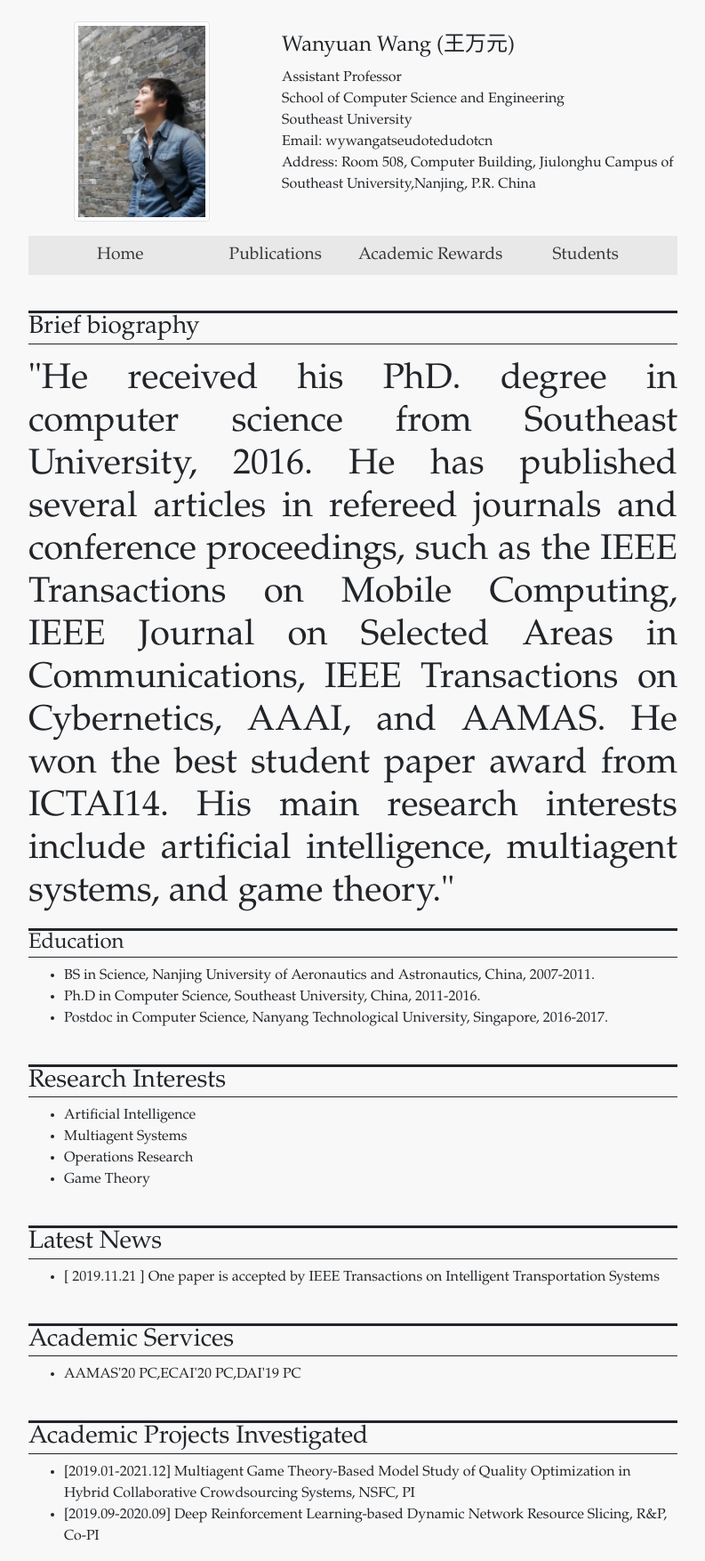
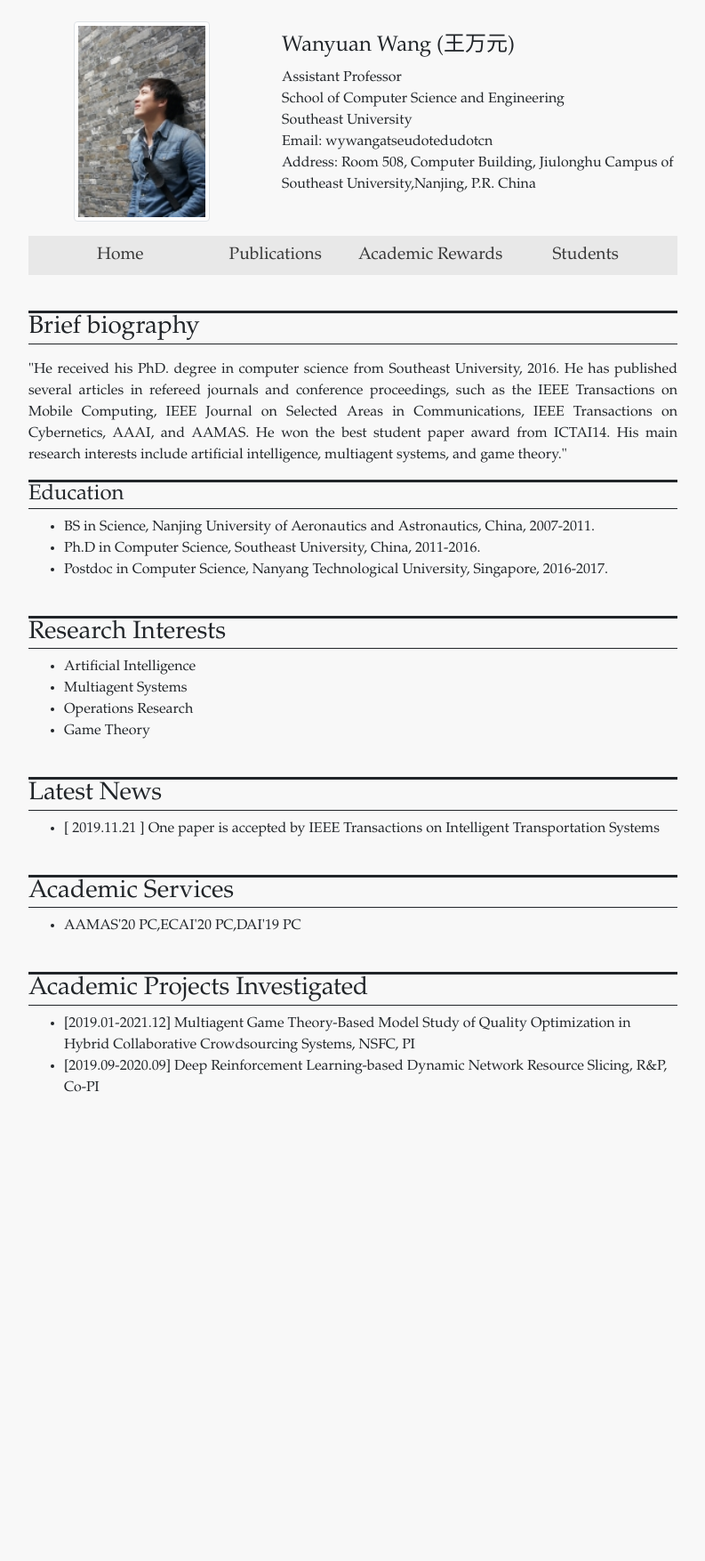
Before and after one commit to wanyuanwang/wanyuanwang.github.io, a Jekyll site: the page built from index.html, in a window 1280 px wide. Shown: the whole page at 89% size, without its empty margins (243-1036 px from the left). Built offline with Jekyll 4.4.1, drawn with Linux system fonts in a browser that asks for light colours; after the commit the page ends 1250 px from its top, so only the background shows below that.

Commit message:
Update _config.yml

```diff
--- a/_config.yml
+++ b/_config.yml
@@ -1,7 +1,7 @@
 # presonal infomation part
 resume_name:                    "Wanyuan Wang"
 resume_chinese_name:            "王万元"
-resume_biography:               <h1 style="text-align:justify">"He received his PhD. degree in computer science from Southeast University, 2016. He has published several articles in refereed journals and conference proceedings, such as the IEEE Transactions on Mobile Computing, IEEE Journal on Selected Areas in Communications, IEEE Transactions on Cybernetics, AAAI, and AAMAS. He won the best student paper award from ICTAI14. His main research interests include artificial intelligence, multiagent systems, and game theory."</h1>
+resume_biography:               <div style="text-align:justify">"He received his PhD. degree in computer science from Southeast University, 2016. He has published several articles in refereed journals and conference proceedings, such as the IEEE Transactions on Mobile Computing, IEEE Journal on Selected Areas in Communications, IEEE Transactions on Cybernetics, AAAI, and AAMAS. He won the best student paper award from ICTAI14. His main research interests include artificial intelligence, multiagent systems, and game theory."</div>
 resume_job_title:               "Assistant Professor"
 resume_department:              "School of Computer Science and Engineering"
 resume_university:              "Southeast University"
```
